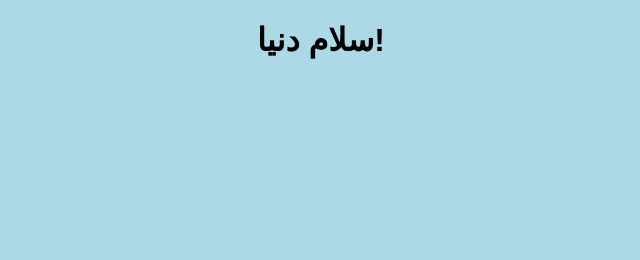
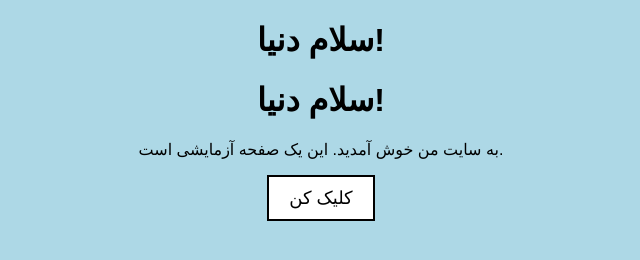
Before and after one commit to rashedi138111/my-website, a plain HTML site: page index.html in a window 1280 px wide. Shown: the whole page, without its empty margins (319-959 px from the left). Drawn offline with Linux system fonts and the light colour scheme.

Commit message:
افزودن دکمه و تغییرات در استایل

```diff
--- a/index.html
+++ b/index.html
@@ -10,3 +10,23 @@
     <h1>سلام دنیا!</h1>
 </body>
 </html>
+<!DOCTYPE html>
+<html lang="fa">
+<head>
+    <meta charset="UTF-8">
+    <meta name="viewport" content="width=device-width, initial-scale=1.0">
+    <title>صفحه من</title>
+    <link rel="stylesheet" href="style.css">
+</head>
+<body>
+    <h1>سلام دنیا!</h1>
+    <p>به سایت من خوش آمدید. این یک صفحه آزمایشی است.</p>
+    <button onclick="sayHello()">کلیک کن</button>
+
+    <script>
+        function sayHello() {
+            alert("سلام! این یک پیام تستی است.");
+        }
+    </script>
+</body>
+</html>
--- a/style.css
+++ b/style.css
@@ -3,3 +3,16 @@ body {
     text-align: center;
     font-family: Arial, sans-serif;
 }
+
+button {
+    background-color: white;
+    border: 2px solid black;
+    padding: 10px 20px;
+    font-size: 18px;
+    cursor: pointer;
+}
+
+button:hover {
+    background-color: black;
+    color: white;
+}
```
